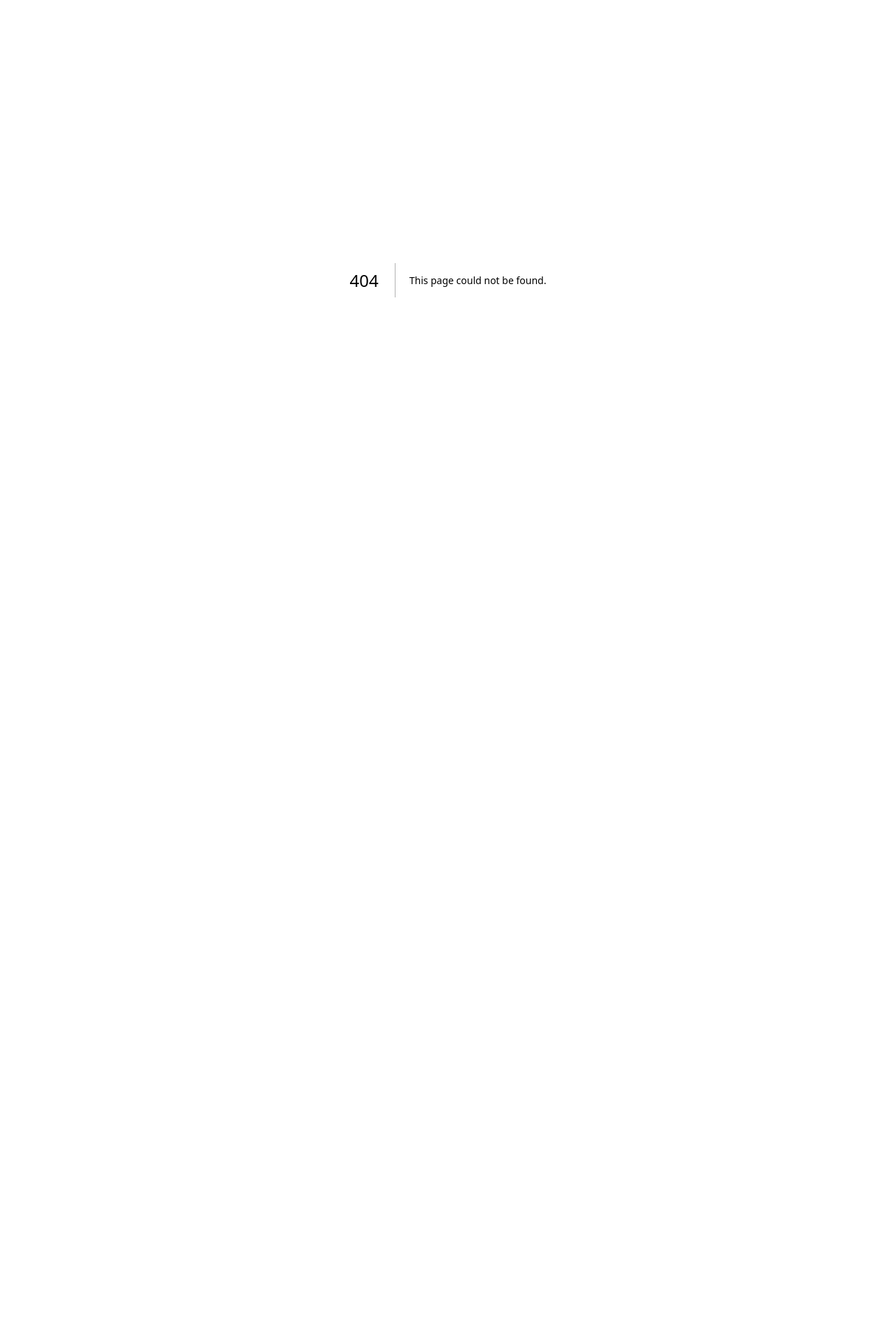
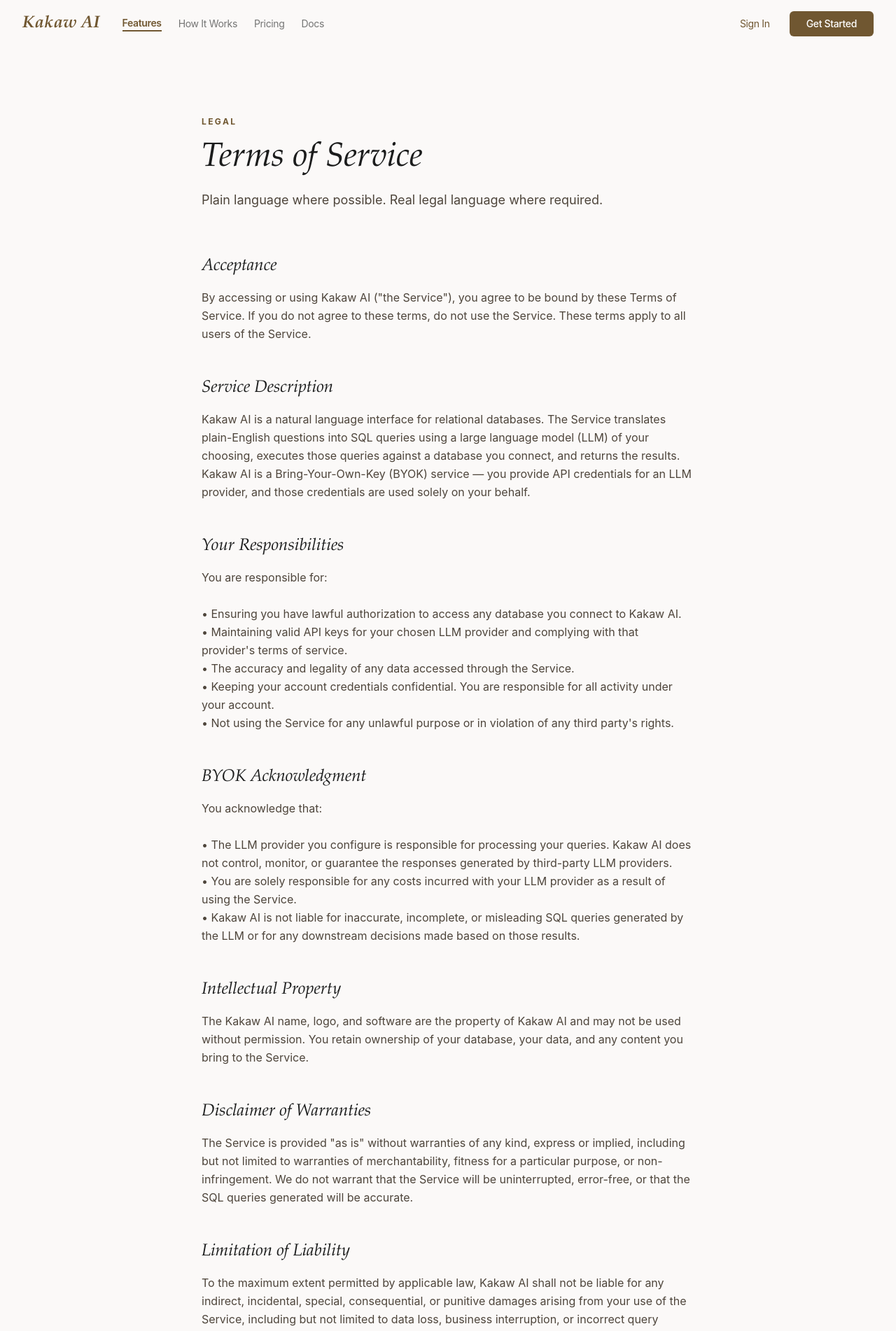
Before and after one commit to Kakaw-AI/frontend, a Next.js app: page /terms in a window 1280 px wide. Before the commit this address had no page. Shown: the top 1902 px of the page at 70% size. Before the commit the page ends 800 px from the top, so only its background shows below. Built offline with nearby package versions, Linux system fonts and the light colour scheme.

Commit message:
feat: add Terms of Service page with BYOK and liability content

```diff
--- /dev/null
+++ b/src/app/terms/page.tsx
@@ -0,0 +1,88 @@
+import { Navbar } from "@/components/landing/Navbar"
+import { Footer } from "@/components/landing/Footer"
+
+const sections = [
+  {
+    title: "Acceptance",
+    content: `By accessing or using Kakaw AI ("the Service"), you agree to be bound by these Terms of Service. If you do not agree to these terms, do not use the Service. These terms apply to all users of the Service.`,
+  },
+  {
+    title: "Service Description",
+    content: `Kakaw AI is a natural language interface for relational databases. The Service translates plain-English questions into SQL queries using a large language model (LLM) of your choosing, executes those queries against a database you connect, and returns the results. Kakaw AI is a Bring-Your-Own-Key (BYOK) service — you provide API credentials for an LLM provider, and those credentials are used solely on your behalf.`,
+  },
+  {
+    title: "Your Responsibilities",
+    content: `You are responsible for:
+
+• Ensuring you have lawful authorization to access any database you connect to Kakaw AI.
+• Maintaining valid API keys for your chosen LLM provider and complying with that provider's terms of service.
+• The accuracy and legality of any data accessed through the Service.
+• Keeping your account credentials confidential. You are responsible for all activity under your account.
+• Not using the Service for any unlawful purpose or in violation of any third party's rights.`,
+  },
+  {
+    title: "BYOK Acknowledgment",
+    content: `You acknowledge that:
+
+• The LLM provider you configure is responsible for processing your queries. Kakaw AI does not control, monitor, or guarantee the responses generated by third-party LLM providers.
+• You are solely responsible for any costs incurred with your LLM provider as a result of using the Service.
+• Kakaw AI is not liable for inaccurate, incomplete, or misleading SQL queries generated by the LLM or for any downstream decisions made based on those results.`,
+  },
+  {
+    title: "Intellectual Property",
+    content: `The Kakaw AI name, logo, and software are the property of Kakaw AI and may not be used without permission. You retain ownership of your database, your data, and any content you bring to the Service.`,
+  },
+  {
+    title: "Disclaimer of Warranties",
+    content: `The Service is provided "as is" without warranties of any kind, express or implied, including but not limited to warranties of merchantability, fitness for a particular purpose, or non-infringement. We do not warrant that the Service will be uninterrupted, error-free, or that the SQL queries generated will be accurate.`,
+  },
+  {
+    title: "Limitation of Liability",
+    content: `To the maximum extent permitted by applicable law, Kakaw AI shall not be liable for any indirect, incidental, special, consequential, or punitive damages arising from your use of the Service, including but not limited to data loss, business interruption, or incorrect query results, even if Kakaw AI has been advised of the possibility of such damages.`,
+  },
+  {
+    title: "Changes to Terms",
+    content: `We may update these Terms of Service from time to time. We will notify registered users of material changes by email. Continued use of the Service after changes take effect constitutes acceptance of the updated terms.`,
+  },
+  {
+    title: "Contact",
+    content: `Questions about these terms? Reach us at legal@kakaw.ai.
+
+Last updated: April 2026`,
+  },
+]
+
+export default function TermsPage() {
+  return (
+    <>
+      <Navbar />
+      <main className="pt-24 min-h-screen bg-surface">
+        <div className="max-w-3xl mx-auto px-8 py-16">
+          <span className="font-label text-xs uppercase tracking-[0.2em] text-primary font-bold">
+            Legal
+          </span>
+          <h1 className="font-headline text-5xl italic mt-3 mb-4 text-on-surface leading-tight">
+            Terms of Service
+          </h1>
+          <p className="text-on-surface-variant mb-16 text-lg">
+            Plain language where possible. Real legal language where required.
+          </p>
+
+          <div className="space-y-12">
+            {sections.map((section) => (
+              <div key={section.title}>
+                <h2 className="font-headline text-2xl italic text-on-surface mb-4">
+                  {section.title}
+                </h2>
+                <div className="text-on-surface-variant leading-relaxed whitespace-pre-line">
+                  {section.content}
+                </div>
+              </div>
+            ))}
+          </div>
+        </div>
+      </main>
+      <Footer />
+    </>
+  )
+}
```
